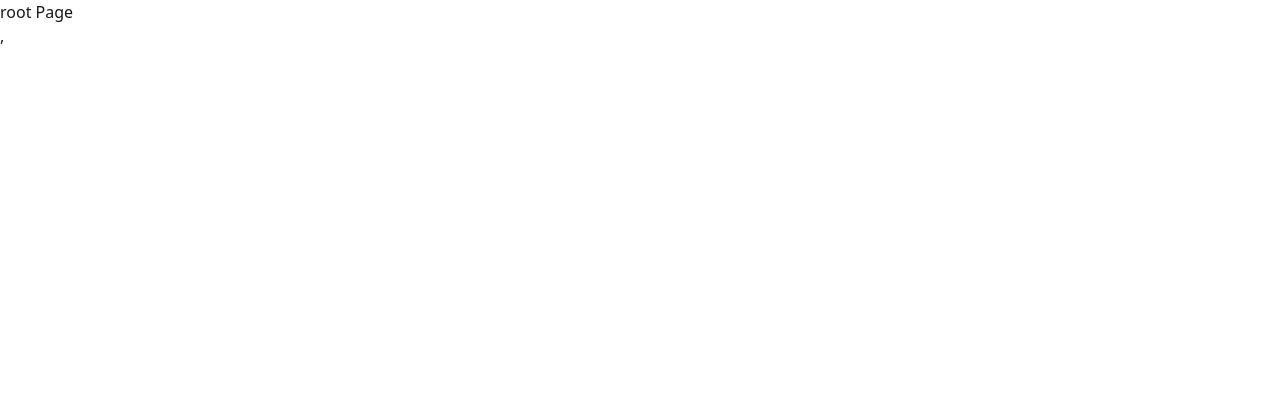
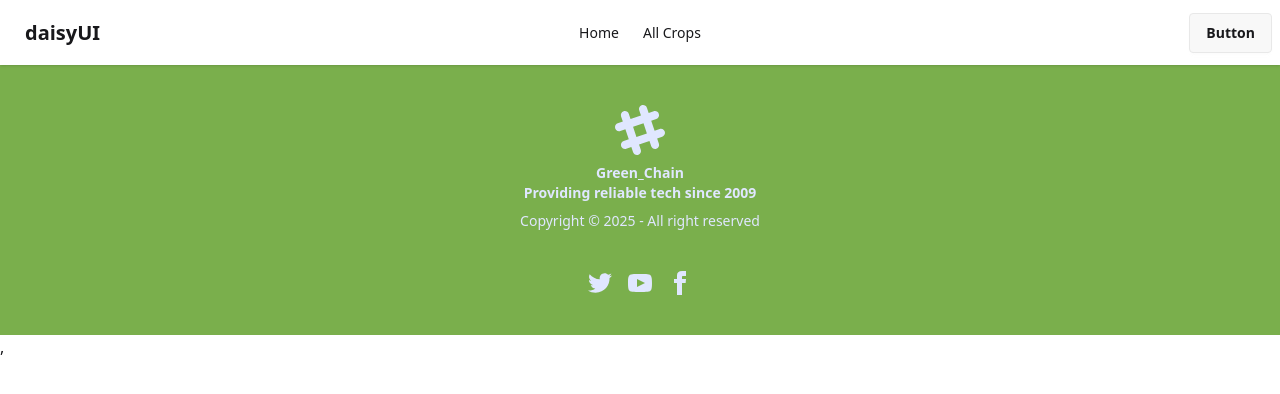
Before and after one commit to MUSTAKIMBIN/Green_Chain_Claint, a React (Vite) app: page / in a window 1280 px wide. Shown: the top 394 px of the page. Built offline with nearby package versions, Linux system fonts and the light colour scheme.

Commit message:
added navber and footer

```diff
--- a/index.html
+++ b/index.html
@@ -2,7 +2,6 @@
 <html lang="en" data-theme="ligt">
   <head>
     <meta charset="UTF-8" />
-    <link rel="icon" type="image/svg+xml" href="/vite.svg" />
     <meta name="viewport" content="width=device-width, initial-scale=1.0" />
     <title>green-chain-claint</title>
   </head>
--- /dev/null
+++ b/src/Components/Footer/Footer.jsx
@@ -0,0 +1,66 @@
+import React from "react";
+
+const Footer = () => {
+  return (
+    <footer className="footer footer-horizontal footer-center bg-primary text-primary-content p-10">
+      <aside>
+        <svg
+          width="50"
+          height="50"
+          viewBox="0 0 24 24"
+          xmlns="http://www.w3.org/2000/svg"
+          fillRule="evenodd"
+          clipRule="evenodd"
+          className="inline-block fill-current"
+        >
+          <path d="M22.672 15.226l-2.432.811.841 2.515c.33 1.019-.209 2.127-1.23 2.456-1.15.325-2.148-.321-2.463-1.226l-.84-2.518-5.013 1.677.84 2.517c.391 1.203-.434 2.542-1.831 2.542-.88 0-1.601-.564-1.86-1.314l-.842-2.516-2.431.809c-1.135.328-2.145-.317-2.463-1.229-.329-1.018.211-2.127 1.231-2.456l2.432-.809-1.621-4.823-2.432.808c-1.355.384-2.558-.59-2.558-1.839 0-.817.509-1.582 1.327-1.846l2.433-.809-.842-2.515c-.33-1.02.211-2.129 1.232-2.458 1.02-.329 2.13.209 2.461 1.229l.842 2.515 5.011-1.677-.839-2.517c-.403-1.238.484-2.553 1.843-2.553.819 0 1.585.509 1.85 1.326l.841 2.517 2.431-.81c1.02-.33 2.131.211 2.461 1.229.332 1.018-.21 2.126-1.23 2.456l-2.433.809 1.622 4.823 2.433-.809c1.242-.401 2.557.484 2.557 1.838 0 .819-.51 1.583-1.328 1.847m-8.992-6.428l-5.01 1.675 1.619 4.828 5.011-1.674-1.62-4.829z"></path>
+        </svg>
+        <p className="font-bold">
+          Green_Chain
+          <br />
+          Providing reliable tech since 2009
+        </p>
+        <p>Copyright © {new Date().getFullYear()} - All right reserved</p>
+      </aside>
+      <nav>
+        <div className="grid grid-flow-col gap-4">
+          <a>
+            <svg
+              xmlns="http://www.w3.org/2000/svg"
+              width="24"
+              height="24"
+              viewBox="0 0 24 24"
+              className="fill-current"
+            >
+              <path d="M24 4.557c-.883.392-1.832.656-2.828.775 1.017-.609 1.798-1.574 2.165-2.724-.951.564-2.005.974-3.127 1.195-.897-.957-2.178-1.555-3.594-1.555-3.179 0-5.515 2.966-4.797 6.045-4.091-.205-7.719-2.165-10.148-5.144-1.29 2.213-.669 5.108 1.523 6.574-.806-.026-1.566-.247-2.229-.616-.054 2.281 1.581 4.415 3.949 4.89-.693.188-1.452.232-2.224.084.626 1.956 2.444 3.379 4.6 3.419-2.07 1.623-4.678 2.348-7.29 2.04 2.179 1.397 4.768 2.212 7.548 2.212 9.142 0 14.307-7.721 13.995-14.646.962-.695 1.797-1.562 2.457-2.549z"></path>
+            </svg>
+          </a>
+          <a>
+            <svg
+              xmlns="http://www.w3.org/2000/svg"
+              width="24"
+              height="24"
+              viewBox="0 0 24 24"
+              className="fill-current"
+            >
+              <path d="M19.615 3.184c-3.604-.246-11.631-.245-15.23 0-3.897.266-4.356 2.62-4.385 8.816.029 6.185.484 8.549 4.385 8.816 3.6.245 11.626.246 15.23 0 3.897-.266 4.356-2.62 4.385-8.816-.029-6.185-.484-8.549-4.385-8.816zm-10.615 12.816v-8l8 3.993-8 4.007z"></path>
+            </svg>
+          </a>
+          <a>
+            <svg
+              xmlns="http://www.w3.org/2000/svg"
+              width="24"
+              height="24"
+              viewBox="0 0 24 24"
+              className="fill-current"
+            >
+              <path d="M9 8h-3v4h3v12h5v-12h3.642l.358-4h-4v-1.667c0-.955.192-1.333 1.115-1.333h2.885v-5h-3.808c-3.596 0-5.192 1.583-5.192 4.615v3.385z"></path>
+            </svg>
+          </a>
+        </div>
+      </nav>
+    </footer>
+  );
+};
+
+export default Footer;
--- /dev/null
+++ b/src/Components/Navber/Navber.jsx
@@ -0,0 +1,55 @@
+import React from "react";
+import { NavLink } from "react-router";
+
+const Navber = () => {
+  const links = (
+    <>
+      <li>
+        <NavLink>Home</NavLink>
+      </li>
+      <li>
+        <NavLink>All Crops</NavLink>
+      </li>
+    </>
+  );
+  return (
+    <div className="navbar bg-base-100 shadow-sm">
+      <div className="navbar-start">
+        <div className="dropdown">
+          <div tabIndex={0} role="button" className="btn btn-ghost lg:hidden">
+            <svg
+              xmlns="http://www.w3.org/2000/svg"
+              className="h-5 w-5"
+              fill="none"
+              viewBox="0 0 24 24"
+              stroke="currentColor"
+            >
+              {" "}
+              <path
+                strokeLinecap="round"
+                strokeLinejoin="round"
+                strokeWidth="2"
+                d="M4 6h16M4 12h8m-8 6h16"
+              />{" "}
+            </svg>
+          </div>
+          <ul
+            tabIndex="-1"
+            className="menu menu-sm dropdown-content bg-base-100 rounded-box z-1 mt-3 w-52 p-2 shadow"
+          >
+            {links}
+          </ul>
+        </div>
+        <a className="btn btn-ghost text-xl">daisyUI</a>
+      </div>
+      <div className="navbar-center hidden lg:flex">
+        <ul className="menu menu-horizontal px-1">{links}</ul>
+      </div>
+      <div className="navbar-end">
+        <a className="btn">Button</a>
+      </div>
+    </div>
+  );
+};
+
+export default Navber;
--- a/src/Pages/Root/Root.jsx
+++ b/src/Pages/Root/Root.jsx
@@ -1,11 +1,14 @@
 import React from "react";
 import { Outlet } from "react-router";
+import Navber from "../../Components/Navber/Navber";
+import Footer from "../../Components/Footer/Footer";
 
 const Root = () => {
   return (
     <div>
-      root Page
+      <Navber></Navber>
       <Outlet></Outlet>
+      <Footer></Footer>
     </div>
   );
 };
```
